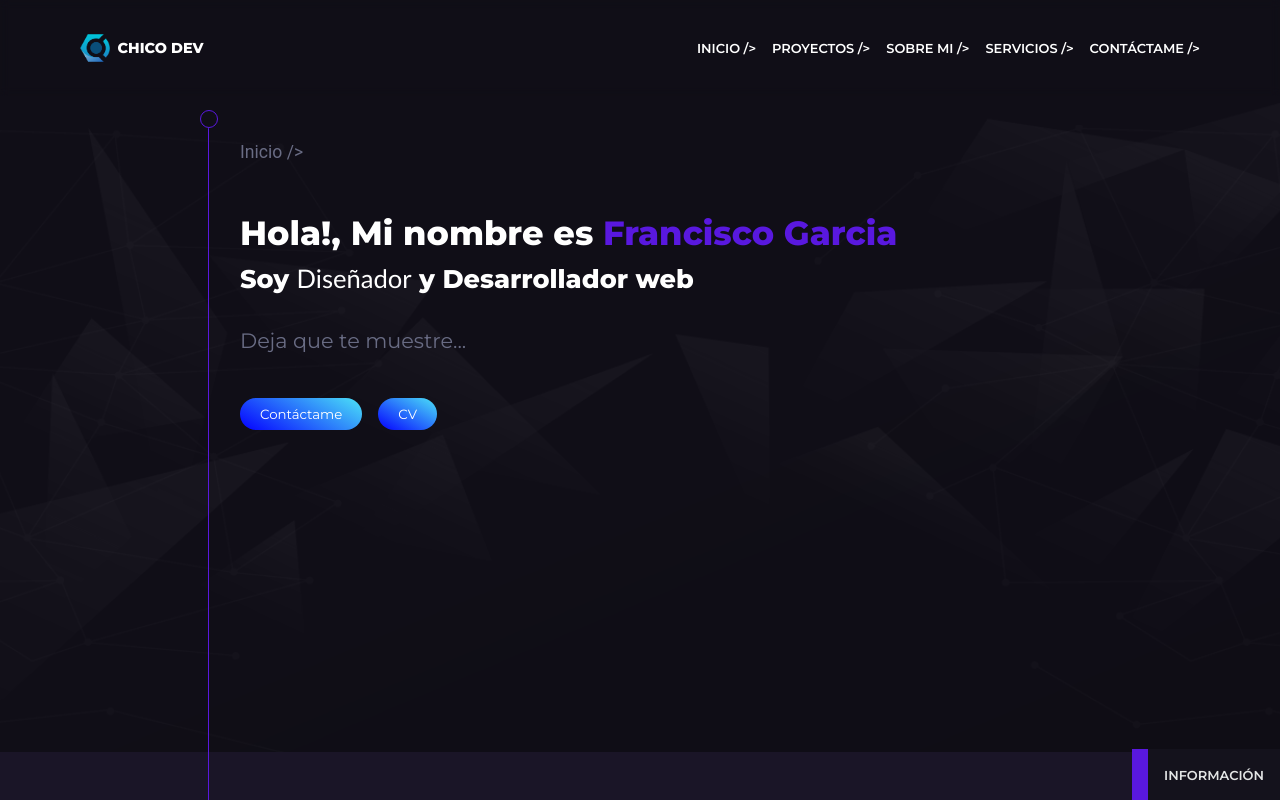
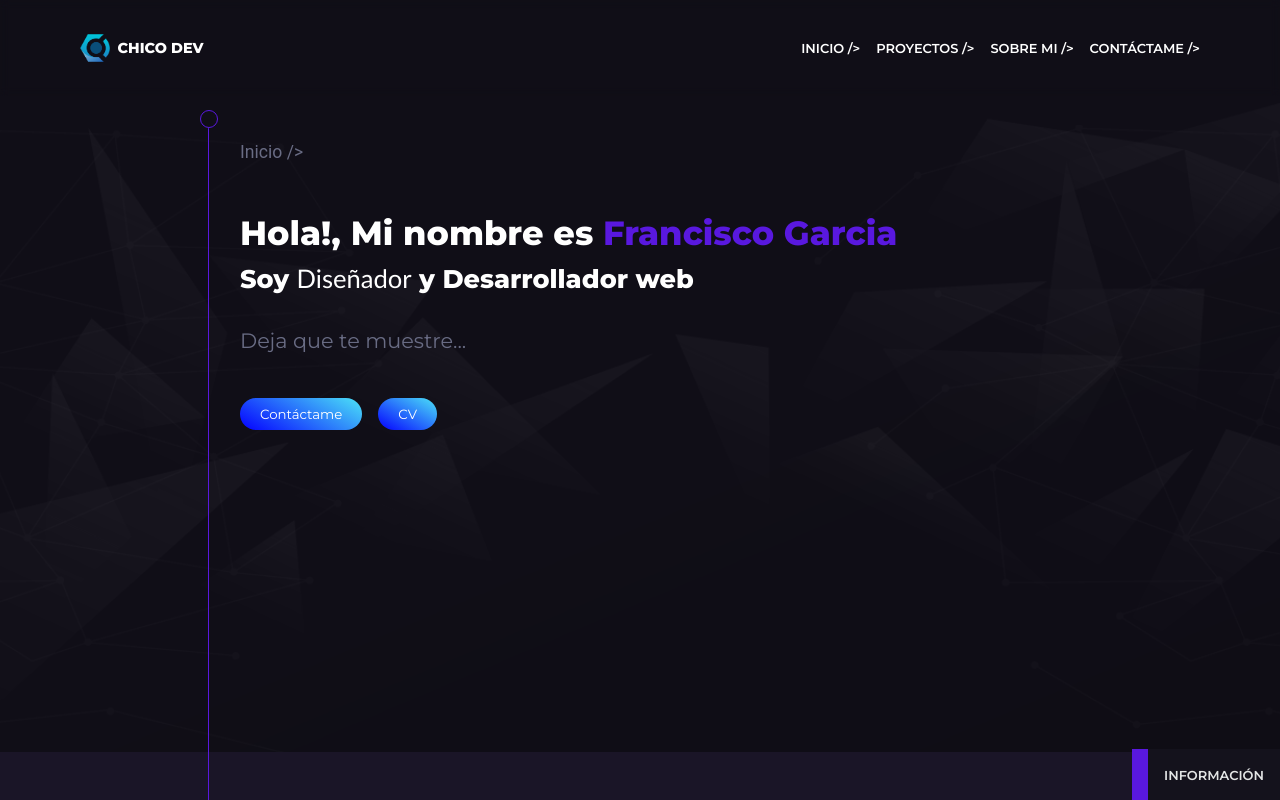
Before and after one commit to francisco-JGC/PortafolioV2, a React (Vite) app: page / in a window 1280 px wide. Shown: the top 800 px of the page. Built offline with nearby package versions, Linux system fonts and the light colour scheme.

Commit message:
fix: comment service url

```diff
--- a/src/components/Navigation/index.jsx
+++ b/src/components/Navigation/index.jsx
@@ -4,7 +4,7 @@ export const ITEMS = [
   { label: 'Inicio />', to: 'start', icon: 'fa fa-home' },
   { label: 'Proyectos />', to: 'projects', icon: 'fa fa-code' },
   { label: 'Sobre mi />', to: 'about', icon: 'fa fa-user' },
-  { label: 'Servicios />', to: 'services', icon: 'fa fa-cogs' },
+  // { label: 'Servicios />', to: 'services', icon: 'fa fa-cogs' },
   { label: 'Contáctame />', to: 'contact', icon: 'fa fa-envelope' }
 ]
 
```
